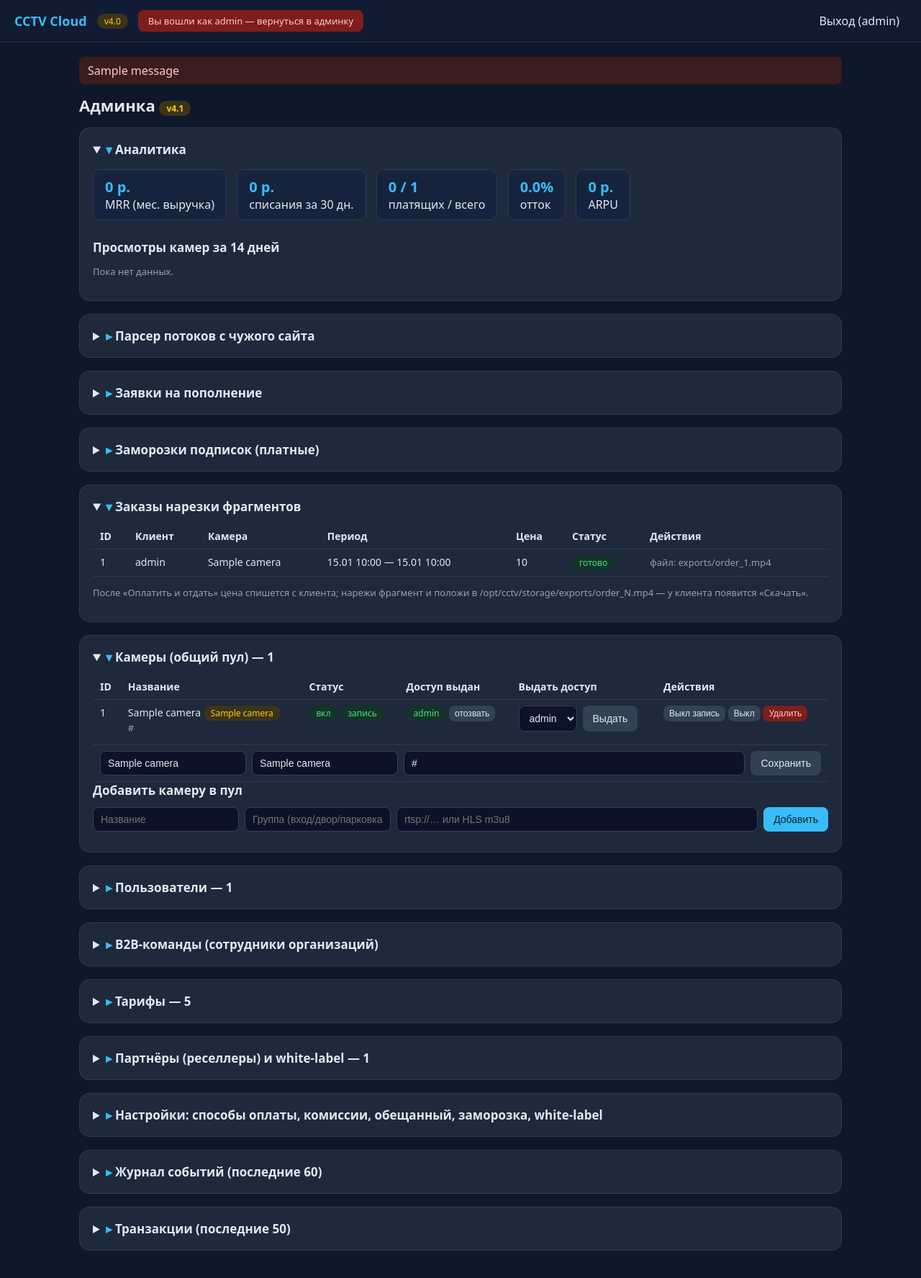
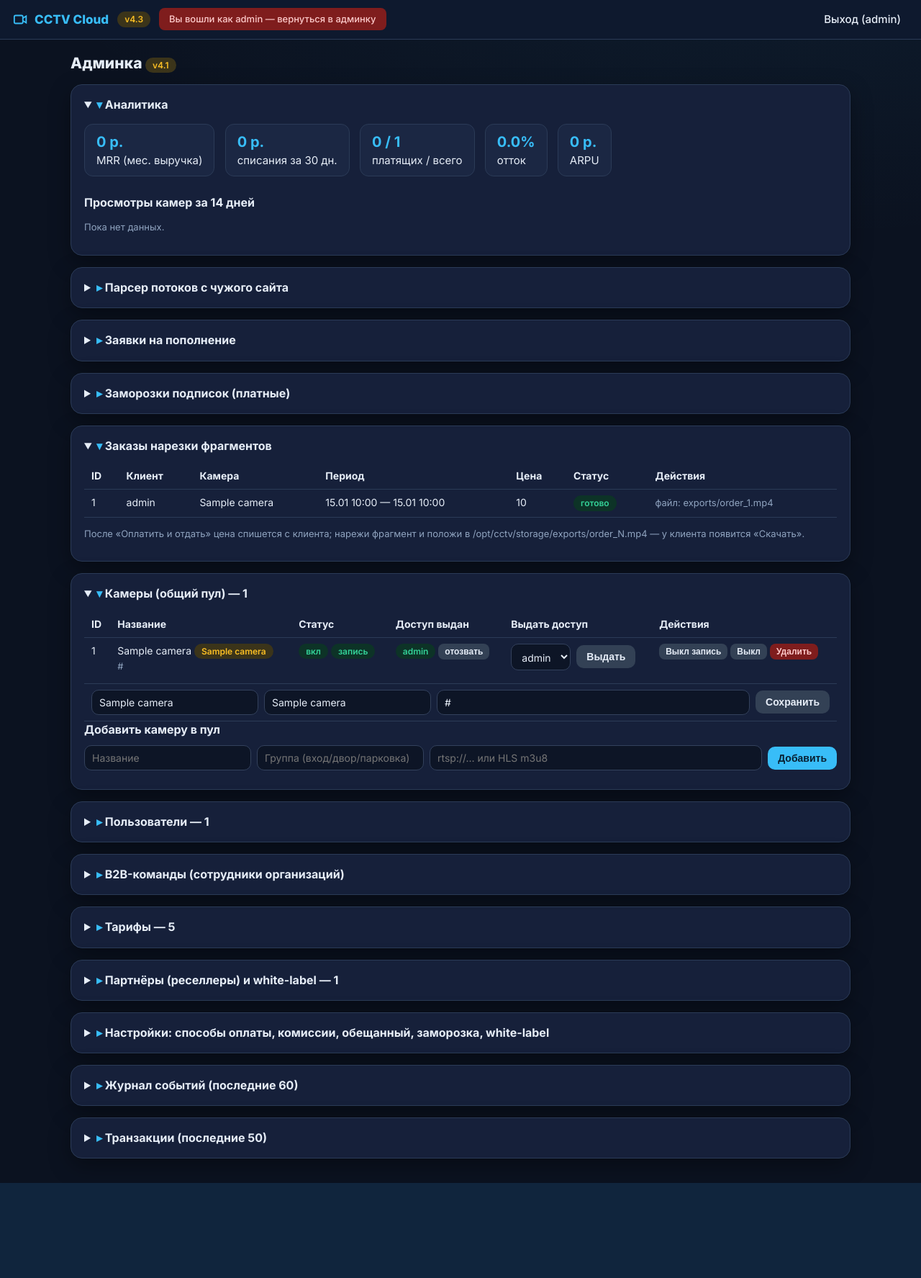
Before and after one commit to vasa57kam/cctv-deploy, a Flask app: page /admin in a window 1280 px wide. Shown: the whole page at 72% size. After the commit the page ends 1643 px from the top, so only its background shows below. Run offline with Flask 3, Linux system fonts and the light colour scheme; a user stored in the database is signed in; tables that the repository leaves empty hold one stand-in row (values such as "Sample post"); one stand-in notice (Sample message) is shown; data that the repository does not hold is empty; parts of the project's set-up code (start-up, migrations or seed data) failed here and were passed over.

Commit message:
Update base.html

```diff
--- a/app/templates/base.html
+++ b/app/templates/base.html
@@ -6,57 +6,89 @@
 <meta name="theme-color" content="{{ brand.color }}">
 <link rel="manifest" href="/manifest.json">
 <link rel="icon" href="/static/icon-192.png">
+<link rel="preconnect" href="https://fonts.googleapis.com">
+<link rel="preconnect" href="https://fonts.gstatic.com" crossorigin>
+<link href="https://fonts.googleapis.com/css2?family=Inter:wght@400;500;600;700;800&display=swap" rel="stylesheet">
 <title>{{ brand.name }}</title>
 <style>
-:root{--bg:#0f172a;--card:#1e293b;--accent:{{ brand.color }};--text:#e2e8f0;--muted:#94a3b8;--ok:#4ade80;--bad:#f87171;--warn:#facc15;}
+:root{--bg:#0b1220;--card:#16203a;--card2:#1b2743;--line:#2b3b57;--accent:{{ brand.color }};--text:#e6edf7;--muted:#8fa3bf;--ok:#34d399;--bad:#f87171;--warn:#fbbf24;--shadow:0 10px 30px rgba(0,0,0,.35);}
 *{box-sizing:border-box}
-body{margin:0;font-family:system-ui,-apple-system,"Segoe UI",Roboto,sans-serif;background:var(--bg);color:var(--text);}
-header{display:flex;align-items:center;gap:14px;padding:12px 20px;background:#111c33;border-bottom:1px solid #24344f;flex-wrap:wrap;}
-header .logo{font-weight:700;font-size:18px;color:var(--accent);}
-header .logo img{height:26px;vertical-align:middle;margin-right:8px;}
-header a{color:var(--text);text-decoration:none;padding:6px 10px;border-radius:8px;}
-header a:hover{background:#24344f;}
+html{scroll-behavior:smooth}
+body{margin:0;font-family:Inter,system-ui,-apple-system,"Segoe UI",Roboto,sans-serif;background:radial-gradient(1100px 500px at 85% -10%,rgba(56,189,248,.07),transparent),var(--bg);color:var(--text);font-size:15px;line-height:1.45;}
+header{display:flex;align-items:center;gap:12px;padding:10px 18px;background:#101a30ee;backdrop-filter:blur(8px);border-bottom:1px solid var(--line);flex-wrap:wrap;position:sticky;top:0;z-index:40;}
+header .logo{font-weight:800;font-size:17px;color:var(--accent);display:flex;align-items:center;gap:8px;}
+header .logo img{height:24px;}
+header a{color:var(--text);text-decoration:none;padding:6px 10px;border-radius:8px;font-weight:500;}
+header a:hover{background:#22304d;}
 header .spacer{flex:1}
-.badge{display:inline-block;padding:2px 10px;border-radius:999px;font-size:12px;}
-.badge.ok{background:#14342a;color:var(--ok);}
+.badge{display:inline-block;padding:2px 10px;border-radius:999px;font-size:12px;font-weight:600;}
+.badge.ok{background:#0d3327;color:var(--ok);}
 .badge.bad{background:#3b1d1d;color:var(--bad);}
 .badge.warn{background:#3b341a;color:var(--warn);}
 .impbar{background:#7f1d1d;color:#fecaca;padding:6px 14px;border-radius:8px;font-size:13px;}
-main{padding:20px;max-width:1100px;margin:0 auto;}
-.card,details.card{background:var(--card);border:1px solid #2b3b57;border-radius:14px;padding:18px;margin-bottom:18px;}
-summary{cursor:pointer;font-size:17px;font-weight:600;}
+main{padding:18px;max-width:1120px;margin:0 auto;}
+.card,details.card{background:var(--card);border:1px solid var(--line);border-radius:16px;padding:16px 18px;margin-bottom:16px;box-shadow:var(--shadow);}
+summary{cursor:pointer;font-size:16px;font-weight:700;}
 summary::-webkit-details-marker{display:none;}
 summary::before{content:"▸ ";color:var(--accent);}
 details[open] > summary::before{content:"▾ ";}
 details[open] > summary{margin-bottom:12px;}
-.grid{display:grid;grid-template-columns:repeat(auto-fill,minmax(240px,1fr));gap:14px;}
-.cam{background:#16233c;border:1px solid #2b3b57;border-radius:12px;padding:14px;}
-.cam h3{margin:0 0 8px;font-size:16px;}
-.btn{display:inline-block;background:var(--accent);color:#082032;border:none;border-radius:8px;padding:8px 14px;font-size:14px;cursor:pointer;text-decoration:none;}
-.btn:hover{filter:brightness(1.1);}
+.grid{display:grid;grid-template-columns:repeat(auto-fill,minmax(250px,1fr));gap:14px;}
+.cam{background:var(--card2);border:1px solid var(--line);border-radius:14px;padding:12px;overflow:hidden;}
+.cam h3{margin:0 0 8px;font-size:15px;font-weight:700;}
+.btn{display:inline-block;background:var(--accent);color:#082032;border:none;border-radius:10px;padding:8px 14px;font-size:14px;font-weight:600;cursor:pointer;text-decoration:none;}
+.btn:hover{filter:brightness(1.12);}
 .btn.gray{background:#334155;color:var(--text);}
 .btn.red{background:#7f1d1d;color:#fecaca;}
-.btn.mini{padding:4px 8px;font-size:12px;}
+.btn.mini{padding:4px 9px;font-size:12px;border-radius:8px;}
 table{width:100%;border-collapse:collapse;font-size:14px;}
-td,th{padding:8px 10px;border-bottom:1px solid #2b3b57;text-align:left;vertical-align:top;}
-input,select,textarea{background:#0b1229;border:1px solid #33415c;color:var(--text);border-radius:8px;padding:8px 10px;font-size:14px;}
-.messages{margin:0 0 14px;padding:0;}
-.messages li{background:#3b1d1d;color:#fecaca;list-style:none;padding:8px 12px;border-radius:8px;margin-bottom:6px;}
+td,th{padding:8px 10px;border-bottom:1px solid var(--line);text-align:left;vertical-align:top;}
+.tablewrap{overflow-x:auto;}
+input,select,textarea{background:#0d1526;border:1px solid #33415c;color:var(--text);border-radius:10px;padding:8px 10px;font-size:14px;font-family:inherit;}
+input:focus,select:focus,textarea:focus{outline:2px solid rgba(56,189,248,.35);}
 .muted{color:var(--muted);font-size:13px;}
-video{width:100%;border-radius:10px;background:#000;}
-.formrow{display:flex;gap:8px;flex-wrap:wrap;margin-bottom:10px;}
-h1{font-size:22px;margin:0 0 16px;}
-h2{font-size:17px;margin:0 0 12px;}
-pre.log{background:#0b1229;border:1px solid #33415c;border-radius:8px;padding:8px;font-size:12px;overflow-x:auto;}
-#shot{width:100%;max-width:1000px;border:1px solid #33415c;border-radius:8px;cursor:crosshair;}
-.stat{display:inline-block;background:#16233c;border:1px solid #2b3b57;border-radius:10px;padding:10px 16px;margin:0 10px 10px 0;}
+video{width:100%;border-radius:12px;background:#000;}
+.formrow{display:flex;gap:8px;flex-wrap:wrap;margin-bottom:10px;align-items:center;}
+h1{font-size:21px;margin:0 0 14px;font-weight:800;}
+h2{font-size:16px;margin:0 0 10px;font-weight:700;}
+pre.log{background:#0d1526;border:1px solid #33415c;border-radius:8px;padding:8px;font-size:12px;overflow-x:auto;}
+.stat{display:inline-block;background:var(--card2);border:1px solid var(--line);border-radius:12px;padding:10px 16px;margin:0 10px 10px 0;}
 .stat b{display:block;font-size:20px;color:var(--accent);}
+#toasts{position:fixed;top:14px;right:14px;z-index:100;display:flex;flex-direction:column;gap:8px;max-width:340px;}
+.toast{background:#10233c;border:1px solid var(--accent);border-left:5px solid var(--accent);color:var(--text);padding:10px 14px;border-radius:10px;box-shadow:var(--shadow);animation:tin .25s ease;font-size:14px;}
+.toast.out{opacity:0;transform:translateX(20px);transition:.3s;}
+@keyframes tin{from{opacity:0;transform:translateX(30px)}to{opacity:1;transform:none}}
+.thumbwrap{position:relative;border-radius:12px;overflow:hidden;border:1px solid var(--line);background:#000;}
+.thumbwrap img{width:100%;display:block;}
+.playbadge{position:absolute;inset:0;display:flex;align-items:center;justify-content:center;background:rgba(4,10,20,.22);}
+.dot{width:9px;height:9px;border-radius:50%;display:inline-block;margin-right:6px;vertical-align:middle;}
+.dot.on{background:var(--ok);box-shadow:0 0 8px var(--ok);}
+.dot.off{background:var(--bad);}
+.tl{position:relative;height:36px;background:#0d1526;border:1px solid var(--line);border-radius:10px;overflow:hidden;cursor:pointer;}
+.tl .seg{position:absolute;top:0;bottom:0;background:linear-gradient(180deg,var(--ok),#059669);opacity:.8;}
+.tl .seg:hover{opacity:1;}
+.tl .now{position:absolute;top:0;bottom:0;width:2px;background:var(--bad);}
+.tl-hours{display:flex;justify-content:space-between;font-size:11px;color:var(--muted);margin-top:4px;}
+.empty{text-align:center;color:var(--muted);padding:26px 10px;}
+.empty svg{opacity:.45;margin-bottom:8px;}
+#mobnav{display:none;}
+@media (max-width:820px){
+  main{padding:12px 10px 74px;}
+  #mobnav{display:flex;position:fixed;left:0;right:0;bottom:0;background:#101a30f2;backdrop-filter:blur(10px);border-top:1px solid var(--line);z-index:60;}
+  #mobnav a{flex:1;text-align:center;padding:8px 2px 10px;color:var(--muted);font-size:11px;text-decoration:none;font-weight:600;}
+  #mobnav a svg{display:block;margin:0 auto 3px;}
+  #mobnav a.act{color:var(--accent);}
+  header{padding:8px 10px;}
+}
 </style>
 </head>
 <body>
 <header>
-  <span class="logo">{% if brand.logo %}<img src="{{ brand.logo }}" alt="">{% endif %}{{ brand.name }}</span>
-  <span class="badge warn">v4.0</span>
+  <span class="logo">
+    {% if brand.logo %}<img src="{{ brand.logo }}" alt="">{% else %}<svg width="22" height="22" viewBox="0 0 24 24" fill="none" stroke="currentColor" stroke-width="2"><path d="M2 8a2 2 0 0 1 2-2h9a2 2 0 0 1 2 2v8a2 2 0 0 1-2 2H4a2 2 0 0 1-2-2z"/><path d="M15 10l5-3v10l-5-3"/></svg>{% endif %}
+    {{ brand.name }}
+  </span>
+  <span class="badge warn">v4.3</span>
   {% if current_user.is_authenticated %}
     {% if session.get("impersonator") %}
       <a class="impbar" href="{{ url_for('stop_impersonation') }}">Вы вошли как {{ current_user.username }} — вернуться в админку</a>
@@ -73,21 +105,35 @@ pre.log{background:#0b1229;border:1px solid #33415c;border-radius:8px;padding:8p
   {% endif %}
 </header>
 <main>
-{% with messages = get_flashed_messages() %}
-  {% if messages %}<ul class="messages">{% for m in messages %}<li>{{ m }}</li>{% endfor %}</ul>{% endif %}
-{% endwith %}
 {% block content %}{% endblock %}
 </main>
+{% if current_user.is_authenticated and not current_user.admin %}
+<nav id="mobnav">
+  <a href="/#cameras"><svg width="20" height="20" viewBox="0 0 24 24" fill="none" stroke="currentColor" stroke-width="2"><path d="M2 8a2 2 0 0 1 2-2h9a2 2 0 0 1 2 2v8a2 2 0 0 1-2 2H4a2 2 0 0 1-2-2z"/><path d="M15 10l5-3v10l-5-3"/></svg>Камеры</a>
+  <a href="/#topup"><svg width="20" height="20" viewBox="0 0 24 24" fill="none" stroke="currentColor" stroke-width="2"><rect x="2" y="6" width="20" height="13" rx="2"/><path d="M2 10h20"/></svg>Баланс</a>
+  <a href="/#tariffs"><svg width="20" height="20" viewBox="0 0 24 24" fill="none" stroke="currentColor" stroke-width="2"><path d="M20 12l-8 8-9-9V4h7z"/><circle cx="7.5" cy="7.5" r="1.5"/></svg>Тарифы</a>
+  <a href="/#promised"><svg width="20" height="20" viewBox="0 0 24 24" fill="none" stroke="currentColor" stroke-width="2"><circle cx="12" cy="12" r="9"/><path d="M12 8v4l3 2"/></svg>Ещё</a>
+</nav>
+{% endif %}
+<div id="toasts"></div>
 <script>
+function toast(msg){
+  var box=document.getElementById("toasts");
+  var el=document.createElement("div");
+  el.className="toast"; el.textContent=msg;
+  box.appendChild(el);
+  setTimeout(function(){ el.classList.add("out"); setTimeout(function(){ el.remove(); },320); },4200);
+}
 document.addEventListener("DOMContentLoaded", function () {
+  {% with messages = get_flashed_messages() %}{% for m in messages %}toast({{ m | tojson }});{% endfor %}{% endwith %}
   var h = window.location.hash;
-  if (!h) return;
-  var el = document.querySelector(h);
-  if (el) {
-    if (el.tagName === "DETAILS") el.open = true;
-    setTimeout(function () { el.scrollIntoView({block: "start"}); }, 60);
+  if (h) {
+    var el = document.querySelector(h);
+    if (el) {
+      if (el.tagName === "DETAILS") el.open = true;
+      setTimeout(function () { el.scrollIntoView({block: "start"}); }, 80);
+    }
   }
-  if ("serviceWorker" in navigator) { /* PWA: установка через манифест */ }
 });
 </script>
 </body>
```
